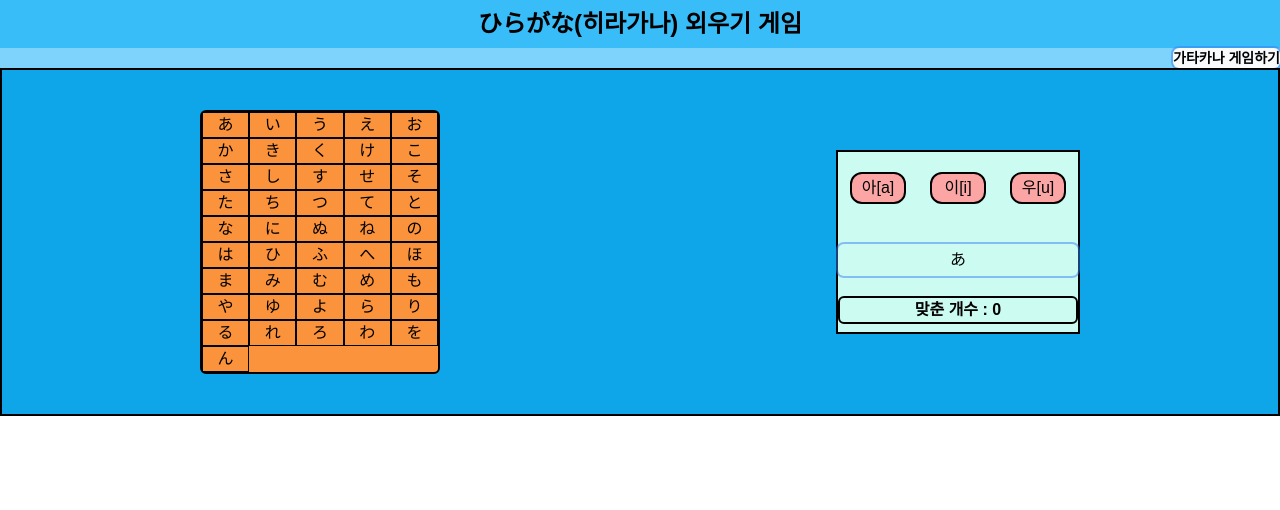
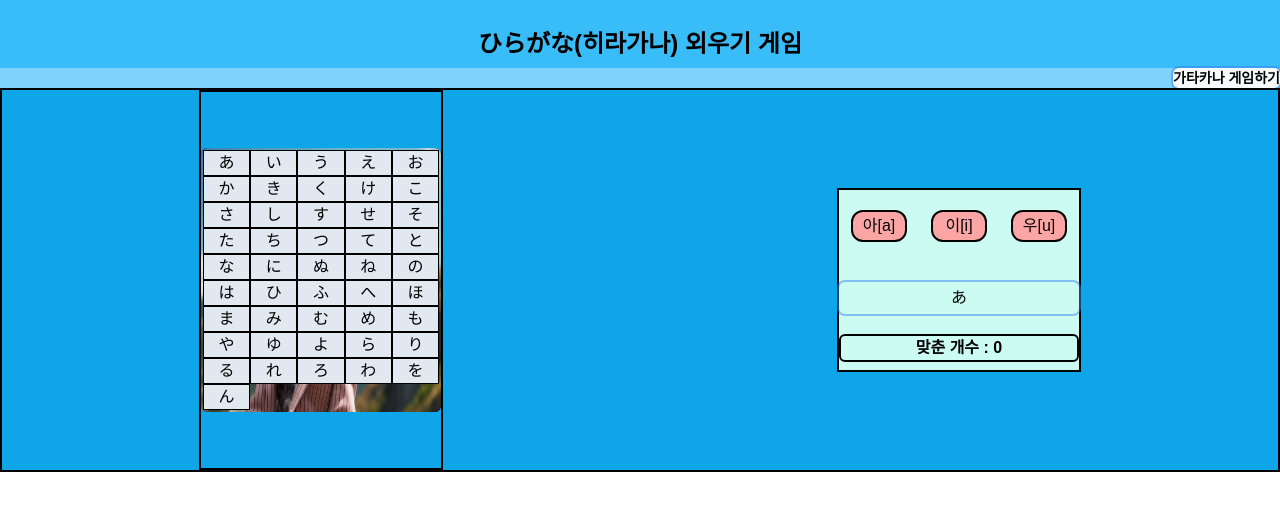
Before and after one commit to gentle-tiger/japanese-letter-quiz--challenge, a React (Create React App) app: page / in a window 1280 px wide. Shown: the top 510 px of the page. Built offline with nearby package versions, Linux system fonts and the light colour scheme.

Commit message:
inputValue function

```diff
--- a/src/App.jsx
+++ b/src/App.jsx
@@ -33,10 +33,6 @@ function App() {
       });
   }, [])
 
-  const wordColorChange = () => {
-    console.log("app.js : wordColorChange 실행")
-
-  }
 
   // const randomWord = () => {
   //   if (isState) {
@@ -49,7 +45,7 @@ function App() {
     <div className="flex flex-col ">
       <body className="flex w-full bg-Sky-400 py-2 flex-row justify-center flex-1">
         {/* 제목 */}
-        <h1 className="text-2xl font-bold  ">
+        <h1 className="text-2xl font-bold mt-5 ">
           {
             isState ?
               <div>ひらがな(히라가나) 외우기 게임</div> :
@@ -62,9 +58,9 @@ function App() {
       {/* 게임 전환 버튼 */}
       <ChangedBtn isState={isState} modeChange={modeChange} />
       {/* body */}
-      <header className="w-full  flex  bg-Sky-500 gap-10">
+      <header className="w-full  flex  bg-Sky-500 ">
         {/* 히라가나 가타카나 표,  단어 맞추기 */}
-        <WordComplete isState={isState} wordColorChange={wordColorChange} />
+        <WordComplete isState={isState} />
 
       </header>
       <footer className="flex flex-1"> </footer>
--- a/src/component/WordComplete.jsx
+++ b/src/component/WordComplete.jsx
@@ -1,18 +1,24 @@
 import { getMouseEventOptions } from "@testing-library/user-event/dist/utils";
 import { useEffect, useState } from "react"
+// import { cat1 } from '../assets/cat1.jpeg'
 
 
 
-
-export function WordComplete({ isState, wordColorChange }) {
+export function WordComplete({ isState }) {
 
 
+
+    const [heragana, setHeragana] = useState([]); //  length : 46
+    const [katakana, setKatakana] = useState([]);
+
+    const [heraganaWord, setheraganaWord] = useState(); //  46개 word  | ( word는 중복 X ,  phone는 중복 O)
+    const [katakanaWord, setkatakanaWord] = useState([]);
+
+    const [firstNumber, setFirstNumber] = useState(0);
+    const [secondNumber, setSecondNumber] = useState(0);
+
+    const [loading, setLoading] = useState(true);
     const [count, setCount] = useState(0);
-    const [heragana, setHeragana] = useState([]); //lehgth : 46
-    const [katakana, setKatakana] = useState([]);
-    const [heraganaWord, setheraganaWord] = useState(); // 46개 word  |  word는 중복되면 안 되지만 phone는 중복되어도 됨.
-    const [katakanaWord, setkatakanaWord] = useState([]);
-    const [loading, setLoading] = useState(true);
 
     useEffect(() => {
         fetch(`/assets/heragana.json`)
@@ -28,12 +34,8 @@ export function WordComplete({ isState, wordColorChange }) {
                 setLoading(false)
 
                 // word만 저장
-                // const heraganaWord = data.heragana.map(item => item.word)
-                // const katakanaWord = data.katakana.map(item => item.word)
-                setheraganaWord('あ')
-                // setkatakanaWord(katakanaWord)
-                // console.log(heraganaWord)
-                // console.log(katakanaWord)
+                setheraganaWord(data.heragana.map(item => item.word))
+
                 // 로딩
                 setLoading(false);
             })
@@ -41,108 +43,100 @@ export function WordComplete({ isState, wordColorChange }) {
                 console.error('Error fetching data:', error);
             });
     }, [])
+
     const 셋중하나로변경 = (e) => { // 아... 히라가나밖에 안 되는구나... 들어오는 값이 heragana인지 katakana인지 확인을 해야되면 더 복잡해짐...
-        // console.log('heraganaWord :', heraganaWord[3])
     }
 
-    // word는 중복되면 안됨.
-    // 저장하는 데이터의 값은 e.target.value의 3개의 값 중 하나여야 함.
-    // gameWord[i] : heragana or katakana 둘 중 하나 단어 배열을 순회하면서 e.target.value와 일치하는 값임. e.target.value와 동일한 값이 나오게 됨
-    // e.target.value : 내가 클랙한 단어 (아[a] 이[i] 우[u])
-    const arr = [...Array(46).keys()]
-    // console.log(arr)
+    const 클리어함수실행 = () => {
+
+
+    }
+
+    const 랜덤한값뽑기 = (i) => {
+        // 45가 아닌 모든 답을 맞추면 클리어 함수가 실행되도록 해야함. ex) count < 45 이런식으로
+        if (i < 45) {
+            setFirstNumber(firstNumber + 1)
+            console.log('함수 안', firstNumber)
+
+        } else {
+            클리어함수실행();
+        }
+        //////////////////////////////////////////////////////////////////////////////////////////
+        // heragana.word에서 word 값을 랜덤으로 뽑아 다른 word의 값으로 변경한다.
+        // 이때 word의 값은 중복되면 안 된다.
+
+        // 하나의 state 값으로 모든 값들을 순항할 수 있게 하려면 heraganaWord도 배열이어야 함..
+
+        // heraganaWord의 word 의 index와 같은 phone 1개와 나머지 phone 2개를 heragana에서 뽑아서 가져온다.
+        // word의 index를 기준으로 phone의 index가 결정되는 것이다.
+        //////////////////////////////////////////////////////////////////////////////////////////
+
+
+
+    }
+    console.log('함수 밖'.firstNumber)
+
+
+    const wordColorChange = (i) => {
+        //  {id: 1, word: 'あ', phone: '아[a]', complete: false}
+        // item.id는 0 ~ 45
+        // console.log("wordColorChange 실행", '\nid :', i)
+        // console.log('color change : ', heragana[i])
+
+        // item.complete 값 변경 | josn -> id는 1부터 시작, i의 값은 0부터 시작.
+        setHeragana(heragana.filter(item => item.id - 1 === i ? { ...item.complete = true } : item))
+    }
+
 
     const 인풋밸류변경 = (e) => {
+
+        //////////////////////////////////////////////////////////////////////////////////////////
+        // e.target.value의 phone 값 아[a] 이[i] 우[u]의 index의 값과
+        // heraganaWord의 word 값 あ의 index의 값이 같으면
+        // setCount 실행
+        // wordColorChange 실행
+        //////////////////////////////////////////////////////////////////////////////////////////
         for (let i = 0; i < heragana.length; i++) {
-            if (heragana[i].phone === e.target.value) {
-                console.log('heragana[i].id :', heragana[i].id) // heragana 배열의 id는 1부터 시작.
-                if (heragana[i].word === heraganaWord) {
-                    console.log('heraganaWord :', heraganaWord)
-                    console.log('heragana[i].word :', heragana[i].word)
-                    console.log('heragana[i].phone :', heragana[i].phone)
+
+            if (heragana[i].phone === e.target.value) { // phone  ===  아[a] 이[i] 우[u]
+
+                if (heragana[i].word === heraganaWord[firstNumber]) { // あ(클릭한 phone의 word 값) === あ(input,기준)
+                    // console.log('heraganaWord :', heraganaWord) // input 값
+                    // console.log('clickWord:', heragana[i].word) // 클릭한 phone의 word 값
+                    // console.log('heragana[i].phone :', heragana[i].phone) // 클릭한 phone 값
+
+                    // console.log('정답입니다.')
                     setCount(count + 1)
-                    console.log('정답입니다.')
-                    wordColorChange();
+                    wordColorChange(i);
+                    랜덤한값뽑기(i);
                 } else {
                     console.log('다시 골라주세요.')
                 }
             }
         }
-        // setting
-        // const gameWord = isState ? heragana : katakana;
-        // const heraganaWord = heragana.map(item => item.word)
-        //최댓값은 제외, 최솟값은 포함  | 그런데 한 번 나온 번호는 나오면 안 되는데
-        // console.log(e.target.value, '밸류')
-        // console.log(heraganaWord[0] === e.target.value)
 
-        //////////////////////////////////////////////////////////////////////////////////////////
-        // e.target.value의 phone 값 아[a] 이[i] 우[u]의 index의 값과
-        // heraganaWord의 word 값 あ의 index의 값이 같으면
-        // count의 값을 +1 해주고
-        // heraganaWord의 word 값을 랜덤으로 뽑아 다른 word의 값으로 변경한다.
-        // 이때 word의 값은 중복되면 안 된다.
-        // heraganaWord의 word 의 index와 같은 phone 1개와 나머지 phone 2개를 heragana에서 뽑아서 가져온다.
-        // word의 index를 기준으로 phone의 index가 결정되는 것이다.
-        //////////////////////////////////////////////////////////////////////////////////////////
-
-
-        // for (let i = 0; i < heragana.length; i++) {
-        //     if (heraganaWord[i] === e.target.value) {
-        //         console.log('true입니다. ')
-        //         console.log(e.target.value, '밸류')
-        //         const min = Math.ceil(0);
-        //         const max = Math.floor(46);
-        //         const random = Math.floor(Math.random() * (max - min)) + min
-        //         const heraganaWord = heragana.map(item => item.phone)
-        //         setheraganaWord(heraganaWord[random])
-        //         break
-        //         // console.log('word :', [i].word, '\nphone :', gameWord[i].phone, '\nid :', gameWord[i].id)
-        //         // console.log('인풋밸류변경 :', gameWord[i].word)
-        //         // gameWord.filter(item => item !== gameWord[i].word) // 현재
-        //     } else {
-        //         console.log('false 입니다. ')
 
     }
 
 
 
-    // if ('e에 들어오는 phone의 값과' > 'div 태그에 들어오는 word의 값을 비교해야함. ') {
-    //     // div 태그에 들어가는 word의 값을 특정할 수 있어야 비교가 가능함. word state에 46개의 데이터 중 하나를 저장해야함.
-    //     setCount(count + 1) // 맞다면 count를 + 1
-    // }
-
-
-    // console.log("여기서 밸류를 변경한다. 현재의 방식을 따르되 inputWordValue를 지역 변수로 한다음에 value를 바꾸도록 하자. ")
-    // console.log("이 단어를 state에 저장해서 단어랑 발음이랑 비교해도 될 거 같다.")
-    // wordColorChange();
-
-
-    const 단어모음 = () => {
-
-        console.log('맞출 단어 : ')
-        console.log("위의 단어(word) 중 발음(phone)이 같은 것을 고른다. 그렇기에 input의 단어 3개 중 하나가 랜덤으로 들어와야한다. ")
-    }
-
-    // w-full  flex flex-2  justify-center items-center bg-Sky-500 gap-10
-    // w-60 flex flex-col bg-Yellow-300 rounded-xl border-spacing-1 border-2
-    // grid grid-cols-5 border-2 rounded-md w-60 h-auto my-10 flex bg-Orange-400
     return (
-        <div className="w-full flex justify-around border-2 items-center ">
-            <nav className="">
-                <div className="grid grid-cols-5 border-2 rounded-md w-60 h-auto my-10 flex bg-Orange-400">
-
-                    {isState ?
-                        heragana.map(item => <p key={item.id} className="flex justify-center border">{item.word}</p>) :
-                        katakana.map(item => <p key={item.id} className="flex justify-center border">{item.word}</p>)
-
-                    }
+        <div className="w-full flex  justify-around border-2 items-center ">
+            <nav className=" relative border-2 h-100%">
+                <div className="relative w-60 h-100% my-14">
+                    <div className="grid grid-cols-5 border-2 rounded-md  w-full h-full  flex  ">
+                        {isState ?
+                            heragana.map(item => <p key={item.id} className={`flex justify-center border z-10 opacity-1 ${item.complete ? ('bg-Red-300', 'opacity-10') : 'bg-Slate-200'}`}>{item.word}</p>)
+                            :
+                            katakana.map(item => <p key={item.id} className={`flex justify-center border z-10 opacity-1 ${item.complete ? ('bg-Red-300', 'opacity-10') : 'bg-Slate-200'}`}>{item.word}</p>)
+                        }
+                    </div>
+                    <img src="../assets/cat1.jpeg" alt="" className={`w-full h-full  absolute rounded-md top-0  z-0 `} />
                 </div>
             </nav>
 
             <form className="border-2 flex flex-col  bg-Teal-100 " onSubmit={(e) => {
                 e.preventDefault();
-
-                // 인풋밸류변경();
             }}>
                 <div className="flex py-5 w-60 rounded-xl ">
                     {loading ?
@@ -152,21 +146,21 @@ export function WordComplete({ isState, wordColorChange }) {
                                 <input
                                     type="submit"
                                     name="phone"
-                                    value={isState ? heragana[0].phone : katakana[0].phone}
+                                    value={isState ? heragana[firstNumber].phone : katakana[firstNumber].phone}
                                     className="rounded-xl border-2 w-14 h-8 text-center bg-Red-300 hover:bg-Red-400 caret-transparent cursor-pointer"
                                     onClick={(e) => 인풋밸류변경(e)}
                                 />
                                 <input
                                     type="submit"
                                     name="phone"
-                                    value={isState ? heragana[1].phone : katakana[1].phone}
+                                    value={isState ? heragana[firstNumber + 1 < 45 ? firstNumber + 1 : Math.floor(firstNumber / 3)].phone : katakana[firstNumber + 1].phone}
                                     className="rounded-xl border-2 w-14 h-8 text-center bg-Red-300 hover:bg-Red-400 caret-transparent cursor-pointer"
                                     onClick={(e) => 인풋밸류변경(e)}
                                 />
                                 <input
                                     type="submit"
                                     name="phone"
-                                    value={isState ? heragana[2].phone : katakana[2].phone}
+                                    value={isState ? heragana[firstNumber + 2 < 45 ? firstNumber + 2 : Math.floor(firstNumber / 2)].phone : katakana[firstNumber + 2].phone}
                                     className="rounded-xl border-2 w-14 h-8 text-center bg-Red-300 hover:bg-Red-400 caret-transparent cursor-pointer"
                                     onClick={(e) => 인풋밸류변경(e)}
                                 />
@@ -182,13 +176,13 @@ export function WordComplete({ isState, wordColorChange }) {
                             type="submit"
                             name="word"
                             value={isState ? heragana[2].word : katakana[2].word}
-                            className="px-2 py-1 rounded-md text-center  bg-cyan-500 ring-2 caret-transparent cursor-pointer" >{heraganaWord}</div>
+                            className="px-2 py-1 rounded-md text-center  bg-cyan-500 ring-2 caret-transparent cursor-pointer" >{heraganaWord[firstNumber]}</div>
                     }
 
                     <span className="border-2 text-center rounded-md text-gray-50 font-mono font-bold">맞춘 개수 : {count}</span>
                 </div>
             </form>
-        </div>
+        </div >
 
     )
 }
```
Also changed, not shown: public/assets/cat1.jpeg (added).
